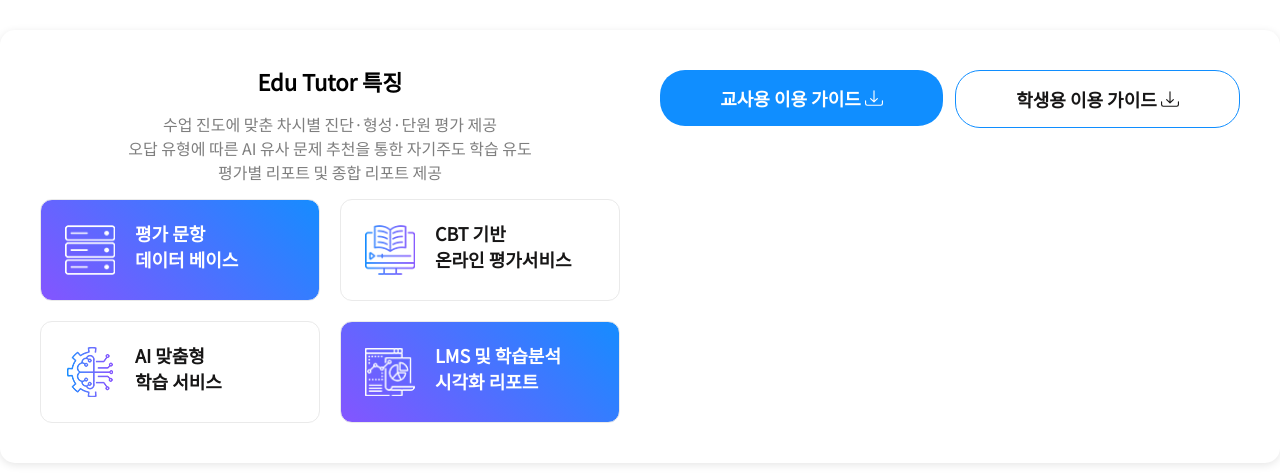
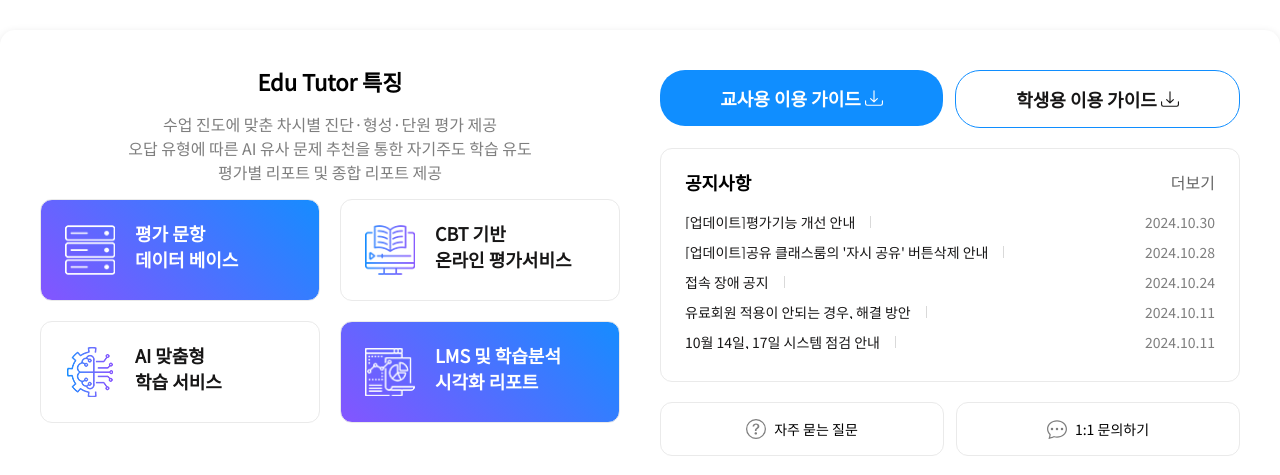
Before and after one commit to TLS-The-Last-Stop/edututor, a React (Vite) app in the folder Frontend/edututor/: page / in a window 1280 px wide. Shown: the part 325-800 px from the top of the page. Built offline with nearby package versions, Linux system fonts and the light colour scheme; no server answers.

Commit message:
fix: InfoSection css 수정
- ${reset}에 폰트 추가

- header css 수정

```diff
--- a/Frontend/edututor/src/components/common/Footer.jsx
+++ b/Frontend/edututor/src/components/common/Footer.jsx
@@ -10,7 +10,6 @@
     width: 100%;
     position: relative;
     transform: translateY(0%);
-    font-family: 'Noto Sans KR', sans-serif;
 `;
 
 // 좌측 네비게이션
--- a/Frontend/edututor/src/components/common/Header.jsx
+++ b/Frontend/edututor/src/components/common/Header.jsx
@@ -1,11 +1,11 @@
 import styled from 'styled-components';
 import { useAuth } from '../../utils/AuthContext.jsx';
-import { useState } from 'react';
+import { useEffect, useState } from 'react';
 import { FiMenu } from 'react-icons/fi';
 import { IoClose } from 'react-icons/io5';
 import study from '../../assets/icon/study.png';
 import report from '../../assets/icon/report.png';
-import { Link, useNavigate } from 'react-router-dom';
+import { Link, useLocation, useNavigate } from 'react-router-dom';
 import { logout } from '../../api/user/user.js';
 import { StyledRouterLink } from './UserStyledComponents.js';
 
@@ -346,7 +346,25 @@
   const [activeHamburgerMenu, setActiveHamburgerMenu] = useState('');
   const [activeSubMenu, setActiveSubMenu] = useState('공지사항');
 
+  const location = useLocation();
   const navigate = useNavigate();
+
+  useEffect(() => {
+    const pathname = location.pathname;
+
+    if (pathname.includes('/cmmn')) {
+      setActiveHeaderMenu('고객센터');
+
+      if (pathname.includes('/notice')) setActiveSubMenu('공지사항');
+      else if (pathname.includes('/faq')) setActiveSubMenu('FAQ');
+      else if (pathname.includes('/inquiry')) setActiveSubMenu('1:1문의');
+    } else if (pathname.includes('/report')) {
+      setActiveHeaderMenu('리포트');
+    } else if (pathname.includes('/course')) {
+      setActiveHeaderMenu('학습');
+    }
+
+  }, [location]);
 
   const handleLogout = () => {
     localStorage.removeItem('info');
@@ -388,11 +406,15 @@
     navigate('/course0/1'); // 추후 수정
   };
 
+  const handleClean = () => {
+    setActiveHeaderMenu('');
+  };
+
   return (
     <HeaderContainer>
       <HeaderContent>
         <MainNav>
-          <Logo>
+          <Logo onClick={handleClean}>
             <StyledRouterLink to="/">
               <span>E</span>dututor
               <span className="edu">edu</span>
@@ -484,7 +506,10 @@
 
           <HamburgerMenuItem className={activeHamburgerMenu === '학습' ? 'active' : ''}
                              onClick={(e) => handleHamburgerMenuClick(e, '학습')}>
-            <img src={study} alt="학습 이미지" /> 학습
+            <img src={study} alt="학습 이미지" />
+            {userRole === 'TE'
+              ? (<StyledButton onClick={handleTeacherCourseClick}>학습</StyledButton>)
+              : (<StyledButton onClick={handleStudentCourseClick}>학습</StyledButton>)}
           </HamburgerMenuItem>
           <HamburgerMenuItem className={activeHamburgerMenu === '리포트' ? 'active' : ''}
                              onClick={(e) => handleHamburgerMenuClick(e, '리포트')}>
--- a/Frontend/edututor/src/components/main/InfoSection.jsx
+++ b/Frontend/edututor/src/components/main/InfoSection.jsx
@@ -5,7 +5,9 @@
 import 평가 from '../../assets/icon/평가.png';
 import 선생님가이드 from '../../assets/file/지니아튜터+상세가이드(교사)_2407.pdf';
 import 학생가이드 from '../../assets/file/지니아튜터+상세가이드(학생)_2407.pdf';
-import { BsDownload } from 'react-icons/bs';
+import { BsChatDots, BsDownload, BsQuestionCircle } from 'react-icons/bs';
+import { StyledRouterLink } from '../common/UserStyledComponents.js';
+import { useNavigate } from 'react-router-dom';
 
 const InfoContainer = styled.div`
     padding: 40px;
@@ -120,7 +122,99 @@
 
 const NoticeSection = styled.div`
     flex: 1;
+    display: flex;
+    flex-direction: column;
+    gap: 20px;
     // 여기에 오른쪽 섹션 스타일 추가
+`;
+
+const NoticeContainer = styled.div`
+    background: white;
+    border-radius: 12px;
+    border: 1px solid #eaeaea;
+    padding: 24px;
+`;
+
+const NoticeHeader = styled.div`
+    display: flex;
+    justify-content: space-between;
+    align-items: center;
+    margin-bottom: 16px;
+`;
+
+const NoticeTitle = styled.h3`
+    font-size: 18px;
+    font-weight: 600;
+`;
+
+const NoticeList = styled.ul`
+    list-style: none;
+    padding: 0;
+    margin: 0;
+`;
+
+const NoticeItem = styled.li`
+    display: flex;
+    justify-content: space-between;
+    align-items: center;
+    padding: 8px 0;
+
+    a {
+        text-overflow: ellipsis;
+        white-space: nowrap;
+        overflow: hidden;
+        color: #171616;
+        text-decoration: none;
+        font-size: 14px;
+
+        &:hover {
+            color: #108eff;
+        }
+
+    }
+
+    span {
+        color: #7e7e7e;
+        font-size: 14px;
+    }
+
+`;
+
+const ButtonContainer = styled.div`
+    display: flex;
+    gap: 12px;
+    margin-top: auto;
+`;
+
+const ActionButton = styled.button`
+    font-family: 'Noto Sans KR', sans-serif;
+    margin: 0;
+    flex: 1;
+    display: flex;
+    align-items: center;
+    justify-content: center;
+    gap: 8px;
+    padding: 16px;
+    border-radius: 12px;
+    border: 1px solid #eaeaea;
+    background: white;
+    cursor: pointer;
+    font-size: 14px;
+    font-weight: 500;
+    color: #171616;
+    transition: all 0.2s ease-in-out;
+
+    &:hover {
+        background: #f8f8f8;
+        transform: translateY(-2px);
+    }
+
+    svg {
+        width: 20px;
+        height: 20px;
+        color: #7e7e7e;
+    }
+
 `;
 
 const DownloadWrapper = styled.div`
@@ -157,6 +251,7 @@
 `;
 
 const InfoSection = () => {
+  const navigate = useNavigate();
   const features = [
     {
       id     : 1,
@@ -187,6 +282,18 @@
       icon   : 시각화
     }
   ];
+
+  const notices = [
+    { id: 1, title: '[업데이트]평가기능 개선 안내', date: '2024.10.30' },
+    { id: 2, title: '[업데이트]공유 클래스룸의 \'자시 공유\' 버튼삭제 안내', date: '2024.10.28' },
+    { id: 3, title: '접속 장애 공지', date: '2024.10.24' },
+    { id: 4, title: '유료회원 적용이 안되는 경우, 해결 방안', date: '2024.10.11' },
+    { id: 5, title: '10월 14일, 17일 시스템 점검 안내', date: '2024.10.11' }
+  ];
+
+  const handleMove = (to) => {
+    navigate(`/cmmn/${to}`);
+  };
 
   return (
     <InfoContainer>
@@ -228,6 +335,38 @@
             <BsDownload />
           </DownloadATag>
         </DownloadWrapper>
+
+        <NoticeContainer>
+          <NoticeHeader>
+            <NoticeTitle>공지사항</NoticeTitle>
+            <StyledRouterLink to="/cmmn/notice">더보기</StyledRouterLink>
+          </NoticeHeader>
+
+          <NoticeList>
+            {notices.map(notice => (
+              <NoticeItem key={notice.id}>
+                <StyledRouterLink to="#">{notice.title}</StyledRouterLink>
+                <span>{notice.date}</span>
+              </NoticeItem>
+            ))}
+          </NoticeList>
+        </NoticeContainer>
+
+        <ButtonContainer>
+          <ActionButton onClick={() => handleMove('faq')}>
+            <BsQuestionCircle />
+            <StyledRouterLink to="#" style={{ color: 'black' }}>
+              자주 묻는 질문
+            </StyledRouterLink>
+          </ActionButton>
+          <ActionButton onClick={() => handleMove('inquiry')}>
+            <BsChatDots />
+            <StyledRouterLink to="#" style={{ color: 'black' }}>
+              1:1 문의하기
+            </StyledRouterLink>
+          </ActionButton>
+        </ButtonContainer>
+
       </NoticeSection>
     </InfoContainer>
   );
```
Also changed, not shown: 1 other file (tests, documents, lock files or other folders).
